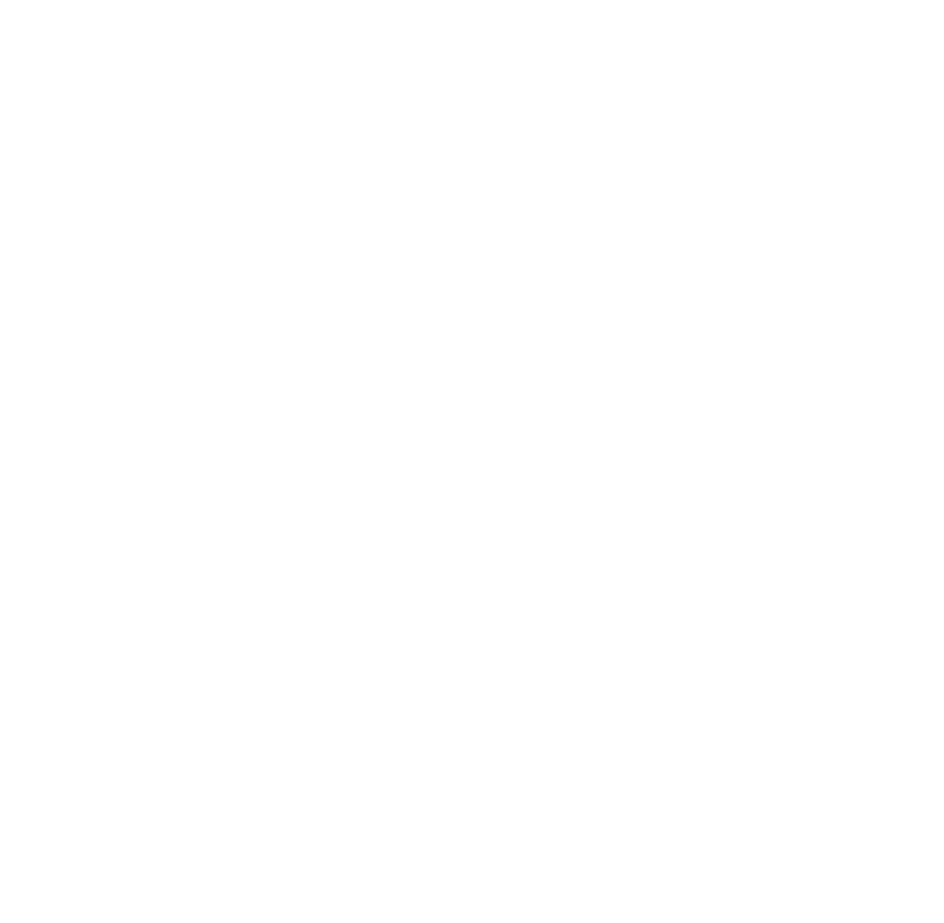
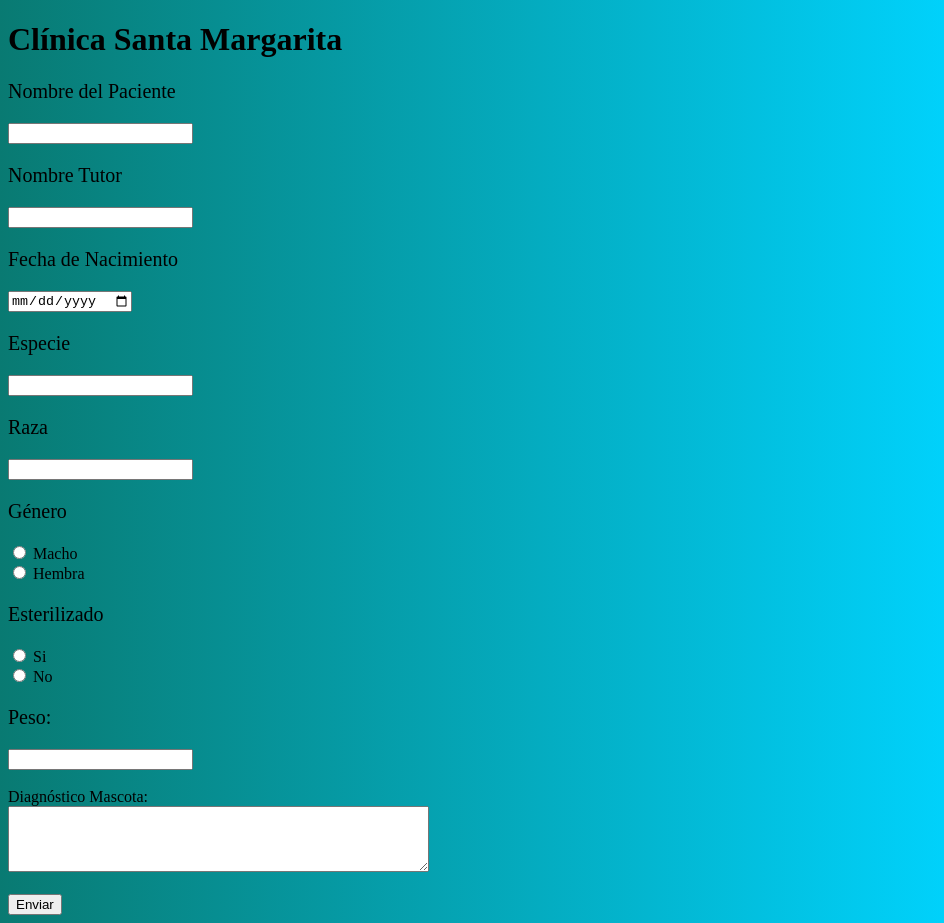
Before and after one commit to BiP00/desafio_veterinaria, a plain HTML site: page index.html in a window 1280 px wide. Shown: the whole page, without its empty margins (0-944 px from the left). Before the commit the page ends 800 px from the top, so only its background shows below. Drawn offline with Linux system fonts and the light colour scheme.

Commit message:
creación del formulario completo con los campos e identificadores correspondientes y estilos básicos iniciales

```diff
--- a/estilos.css
+++ b/estilos.css
@@ -0,0 +1,7 @@
+body{
+    background: rgb(2,0,36);
+background: linear-gradient(90deg, rgba(2,0,36,1) 0%, rgba(9,121,112,0.4822303921568627) 0%, rgba(9,122,114,1) 0%, rgba(0,212,255,1) 76%);
+}
+p{
+    font-size: 20px;
+}
--- a/index.html
+++ b/index.html
@@ -8,9 +8,54 @@
     <link rel="stylesheet" href="estilos.css">
 </head>
 <body>
+    <H1>Clínica Santa Margarita</H1>
 
-
-
+    <form action="" method="get">
+        <div class="form-line">
+            <p>Nombre del Paciente</p>
+            <input type="text" name="nombrePaciente" >
+        </div>
+        <div class="form-line">
+            <p>Nombre Tutor</p>
+            <input type="text" name="nombreTutor">
+        </div>
+        <div class="form-line">
+            <p>Fecha de Nacimiento</p>
+            <input type="date" name="nacimiento">
+        </div>
+        <div class="form-line">
+            <p>Especie</p>
+            <input type="text" name="especie">
+        </div>
+        <div class="form-line">
+            <p>Raza</p>
+            <input type="text" name="raza">
+        </div>
+        <div class="form-line">
+            <p>Género</p>
+            <input type="radio" id="macho" name="genero" value="macho">
+            <label for="macho">Macho</label><br>
+            <input type="radio" id="hembra" name="genero" value="hembra">
+            <label for="hembra">Hembra</label><br>
+        </div>
+        <div class="form-line">
+            <p>Esterilizado</p>
+            <input type="radio" id="si" name="esterilizado" value="si">
+            <label for="si">Si</label><br>
+            <input type="radio" id="no" name="esterilizado" value="no">
+            <label for="no">No</label><br>
+        </div>
+        <div class="form-line">
+            <p>Peso:</p>
+            <input type="number" name="peso">
+        </div><br>
+        <label for="diagnostico">Diagnóstico Mascota:</label><br>
+        <textarea id="diagnostico" name="diagnostico" rows="4" cols="50">
+        </textarea>
+        <div>
+            <br><button type="submit">Enviar</button>
+        </div>
+    </form>
 
     <script href="dinamica.js"></script>
 </body>
```
